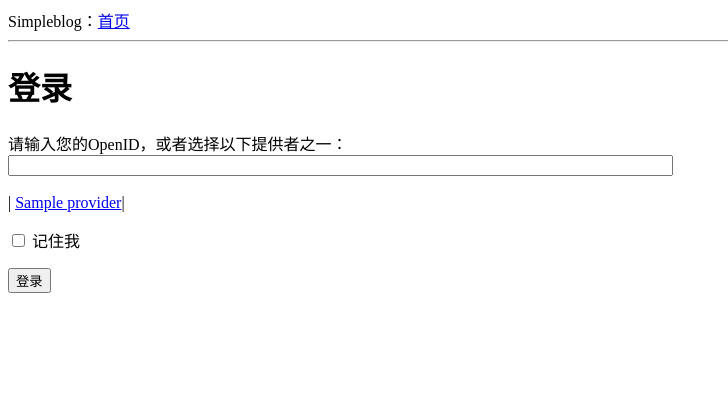
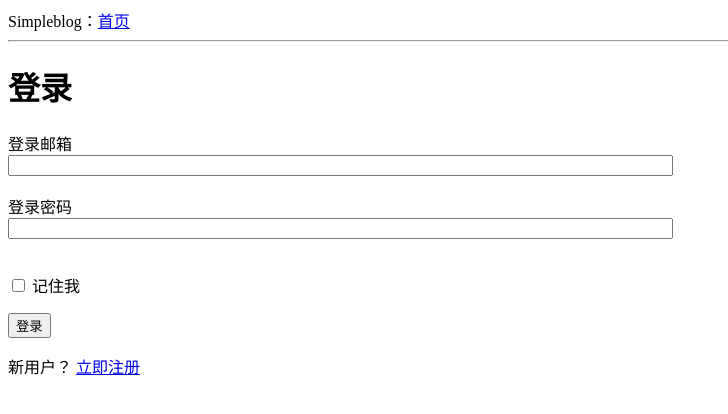
Before and after one commit to yokonsan/Simpleblog, a Python web app: template app/templates/login.html in a window 1280 px wide. Shown: the top 414 px of the page, without its empty margins (0-728 px from the left). Run offline with Jinja, Linux system fonts and the light colour scheme; the template is opened without the code that fills it: most values are stand-ins (such as "Sample title", 1, 10 or a date in 2020); form fields are guessed from the names that the template uses.

Commit message:
登录的模版文件

```diff
--- a/app/templates/login.html
+++ b/app/templates/login.html
@@ -1,32 +1,30 @@
 {% extends "base.html" %}
 
 {% block content %}
-<script type="text/javascript">
-    function set_openid(openid,pr) {
-        u = openid.search('<username>')
-        if (u != -1) {
-            // 请求用户的openid
-            user = prompt('输入你的 ' + pr + ' 用户名：')
-            openid = openid.substr(0, u) + user
-        }
-        form = document.forms['login'];
-        form.elements['openid'].value = openid
-    }
-</script>
+
 <h1>登录</h1>
 <form action="" method="post" name="login">
     {{form.hidden_tag()}}
     <p>
-        请输入您的OpenID，或者选择以下提供者之一：<br>
-        {{form.openid(size=80)}}<br>
-        {% for error in form.openid.errors %}
+        登录邮箱<br>
+        {{form.email(size=80)}}<br>
+        {% for error in form.email.errors %}
             <span style="color: red;">[{{error}}]</span>
         {% endfor %}<br>
-        |{% for pr in providers %}
-            <a href="javascript:set_openid('{{ pr.url }}','{{pr.name}}');">{{pr.name}}</a>|
-        {% endfor %}
+        登录密码<br>
+        {{form.password(size=80)}}<br>
+        {% for error in form.password.errors %}
+            <span style="color: red;">[{{error}}]</span>
+        {% endfor %}<br>
     </p>
     <p>{{form.remember_me}} 记住我</p>
     <p><input type="submit" value="登录"></p>
+
+    <p>
+        新用户？
+        <a href="{{ url_for('register') }}">
+            立即注册
+        </a>
+    </p>
 </form>
 {% endblock %}
```
Also changed, not shown: app/templates/index.html (+8 -1 lines).
